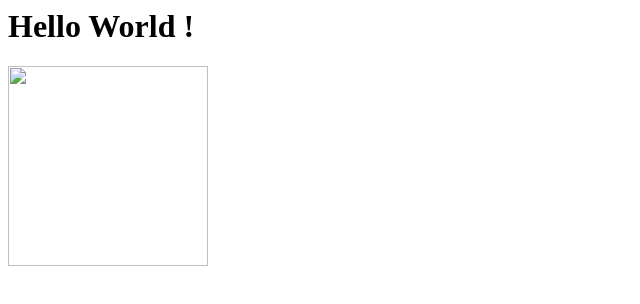
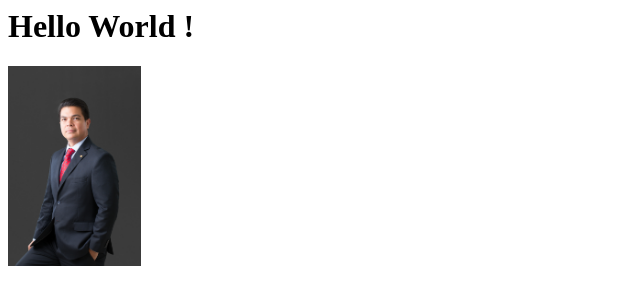
Before and after one commit to erojas10/erojas10.github.io, a plain HTML site: page index.html in a window 1280 px wide. Shown: the whole page, without its empty margins (0-640 px from the left). Drawn offline with Linux system fonts and the light colour scheme.

Commit message:
add image

```diff
--- a/index.html
+++ b/index.html
@@ -1,6 +1,6 @@
 <html>
 <h1> Hello World ! </h1>
 </div>
-    <img src="fotoeduardo.jgp" height="200">
+    <img src="fotoeduardo.JPG" height="200">
     </div>
 </html>
```
